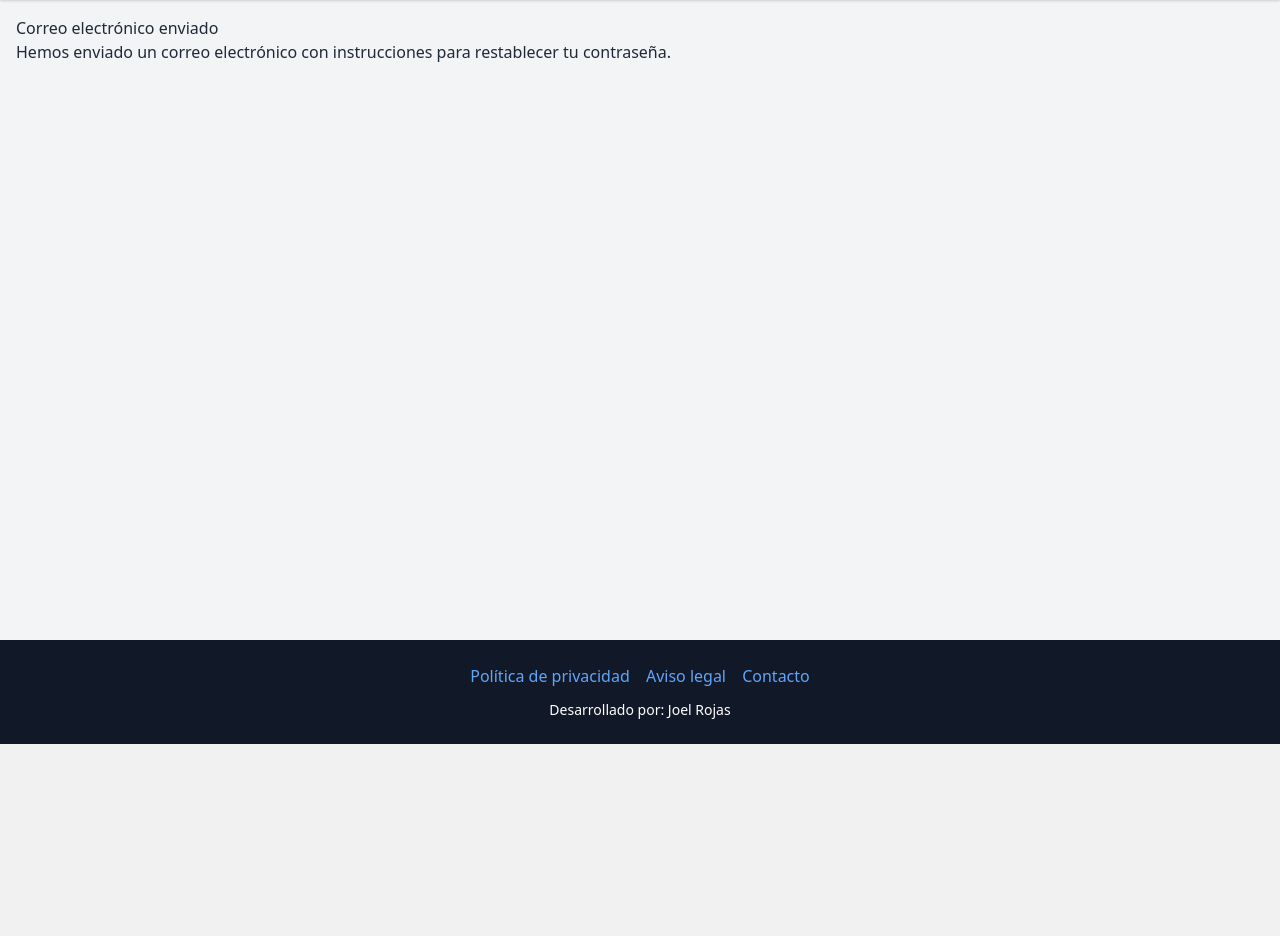
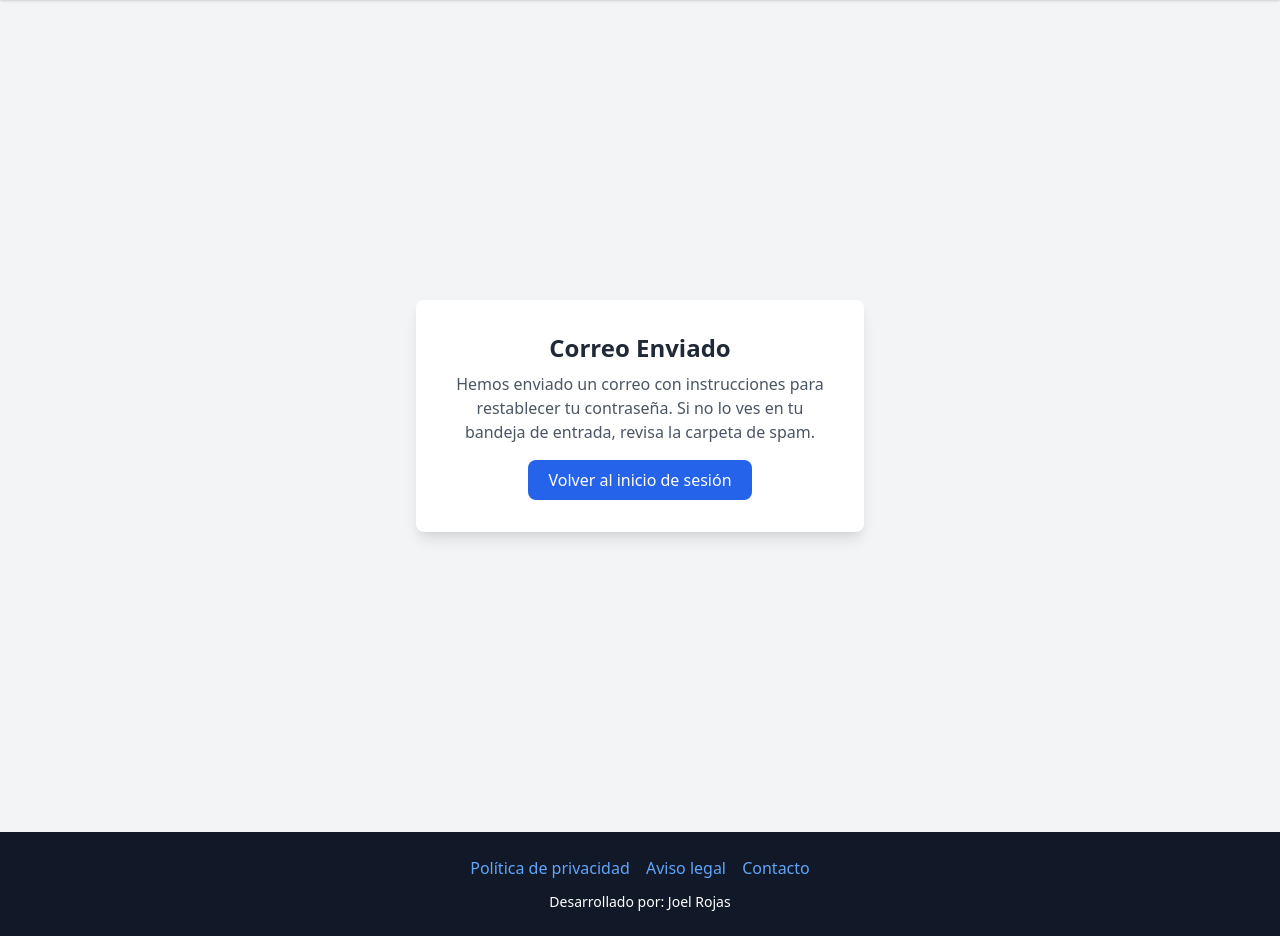
Before and after one commit to xtaxx12/Marketplace, a Django app: page /password_reset/done/ in a window 1280 px wide. Shown: the part 56-992 px from the top of the page. Before the commit the page ends 800 px from the top, so only its background shows below. Run offline with Django 4.2, Linux system fonts and the light colour scheme.

Commit message:
refactor: update password reset views and templates for improved user experience

```diff
--- a/core/templates/core/base.html
+++ b/core/templates/core/base.html
@@ -1,15 +1,29 @@
 {% load static %}
-<!doctype html>
+<!DOCTYPE html>
 <html lang="en">
   <head>
-    <meta charset="utf-8">
-    <meta name="viewport" content="width=device-width, initial-scale=1.0">
-    <link rel="shortcut icon" href="{% static 'icon1.ico' %}" type="image/x-icon">
-    <link href="https://cdn.jsdelivr.net/npm/tailwindcss@2.2.19/dist/tailwind.min.css" rel="stylesheet">
-    <link rel="stylesheet" href="https://cdnjs.cloudflare.com/ajax/libs/font-awesome/6.4.0/css/all.min.css" />
+    <meta charset="utf-8" />
+    <meta name="viewport" content="width=device-width, initial-scale=1.0" />
+    <link
+      rel="shortcut icon"
+      href="{% static 'icon1.ico' %}"
+      type="image/x-icon"
+    />
+
+    <script src="https://cdn.jsdelivr.net/npm/alpinejs@3.x.x/dist/cdn.min.js" defer></script>
+
+    <link
+      href="https://cdn.jsdelivr.net/npm/tailwindcss@2.2.19/dist/tailwind.min.css"
+      rel="stylesheet"
+    />
+    <link
+      rel="stylesheet"
+      href="https://cdnjs.cloudflare.com/ajax/libs/font-awesome/6.4.0/css/all.min.css"
+    />
     <title>{% block title %}{% endblock %} | Tienda Web</title>
     <style>
-        html, body {
+      html,
+      body {
         height: 100%;
         margin: 0;
       }
@@ -20,50 +34,132 @@
     <div class="flex flex-col min-h-screen">
       <!-- Navbar -->
       <nav class="bg-gray-900 text-white shadow">
-            <div class="container mx-auto px-4 py-3 flex items-center justify-between">
-                <a href="/" class="text-2xl font-bold hover:text-gray-400">Tienda Web</a>
+        <div
+          class="container mx-auto px-4 py-3 flex items-center justify-between"
+        >
+          <a href="/" class="text-2xl font-bold hover:text-gray-400"
+            >Tienda Web</a
+          >
           <!-- Mobile menu button -->
-                <button id="mobile-menu-button" class="lg:hidden block text-white focus:outline-none">
+          <button
+            id="mobile-menu-button"
+            class="lg:hidden block text-white focus:outline-none"
+          >
             <i class="fas fa-bars"></i>
           </button>
           <!-- Menu -->
           <ul id="mobile-menu" class="hidden lg:flex items-center space-x-6">
-                    <li><a href="{% url 'item:new' %}" class="hover:text-gray-400">New Item</a></li>
-                    <li><a href="{% url 'item:items' %}" class="hover:text-gray-400">Browse</a></li>
+            <li>
+              <a href="{% url 'item:new' %}" class="hover:text-gray-400"
+                >New Item</a
+              >
+            </li>
+            <li>
+              <a href="{% url 'item:items' %}" class="hover:text-gray-400"
+                >Browse</a
+              >
+            </li>
             {% if request.user.is_authenticated %}
-                        <li><a href="{% url 'conversation:inbox' %}" class="hover:text-gray-400">Inbox</a></li>
-                        <li><a href="{% url 'dashboard:index' %}" class="hover:text-gray-400">Dashboard</a></li>
-                        <li><span class="text-sm font-medium">User: {{ user.username }}</span></li>
             <li>
-                            <a href="{% url 'core:logout' %}" class="px-4 py-2 bg-red-500 text-white rounded-lg hover:bg-red-600">Cerrar Sesión</a>
+              <a
+                href="{% url 'conversation:inbox' %}"
+                class="hover:text-gray-400"
+                >Inbox</a
+              >
+            </li>
+            <li>
+              <a href="{% url 'dashboard:index' %}" class="hover:text-gray-400"
+                >Dashboard</a
+              >
+            </li>
+            <li>
+              <span class="text-sm font-medium">User: {{ user.username }}</span>
+            </li>
+            <li>
+              <a
+                href="{% url 'core:logout' %}"
+                class="px-4 py-2 bg-red-500 text-white rounded-lg hover:bg-red-600"
+                >Cerrar Sesión</a
+              >
             </li>
             {% else %}
             <li>
-                            <a href="{% url 'core:signup' %}" class="px-4 py-2 bg-green-500 text-white rounded-lg hover:bg-green-600">Sign Up</a>
+              <a
+                href="{% url 'core:signup' %}"
+                class="px-4 py-2 bg-green-500 text-white rounded-lg hover:bg-green-600"
+                >Sign Up</a
+              >
             </li>
             <li>
-                            <a href="{% url 'core:login' %}" class="px-4 py-2 bg-blue-500 text-white rounded-lg hover:bg-blue-600">Log In</a>
+              <a
+                href="{% url 'core:login' %}"
+                class="px-4 py-2 bg-blue-500 text-white rounded-lg hover:bg-blue-600"
+                >Log In</a
+              >
             </li>
             {% endif %}
           </ul>
         </div>
         <!-- Mobile menu hidden by default -->
-            <ul id="mobile-dropdown" class="hidden flex-col space-y-3 px-4 py-3 bg-gray-800 lg:hidden">
-                <li><a href="{% url 'item:new' %}" class="block text-white hover:text-gray-400">New Item</a></li>
-                <li><a href="{% url 'item:items' %}" class="block text-white hover:text-gray-400">Browse</a></li>
+        <ul
+          id="mobile-dropdown"
+          class="hidden flex-col space-y-3 px-4 py-3 bg-gray-800 lg:hidden"
+        >
+          <li>
+            <a
+              href="{% url 'item:new' %}"
+              class="block text-white hover:text-gray-400"
+              >New Item</a
+            >
+          </li>
+          <li>
+            <a
+              href="{% url 'item:items' %}"
+              class="block text-white hover:text-gray-400"
+              >Browse</a
+            >
+          </li>
           {% if request.user.is_authenticated %}
-                    <li><a href="{% url 'conversation:inbox' %}" class="block text-white hover:text-gray-400">Inbox</a></li>
-                    <li><a href="{% url 'dashboard:index' %}" class="block text-white hover:text-gray-400">Dashboard</a></li>
-                    <li><span class="block text-sm font-medium text-gray-300">User: {{ user.username }}</span></li>
           <li>
-                        <a href="{% url 'core:logout' %}" class="block px-4 py-2 bg-red-500 text-white rounded-lg hover:bg-red-600">Cerrar Sesión</a>
+            <a
+              href="{% url 'conversation:inbox' %}"
+              class="block text-white hover:text-gray-400"
+              >Inbox</a
+            >
+          </li>
+          <li>
+            <a
+              href="{% url 'dashboard:index' %}"
+              class="block text-white hover:text-gray-400"
+              >Dashboard</a
+            >
+          </li>
+          <li>
+            <span class="block text-sm font-medium text-gray-300"
+              >User: {{ user.username }}</span
+            >
+          </li>
+          <li>
+            <a
+              href="{% url 'core:logout' %}"
+              class="block px-4 py-2 bg-red-500 text-white rounded-lg hover:bg-red-600"
+              >Cerrar Sesión</a
+            >
           </li>
           {% else %}
           <li>
-                        <a href="{% url 'core:signup' %}" class="block px-4 py-2 bg-green-500 text-white rounded-lg hover:bg-green-600">Sign Up</a>
+            <a
+              href="{% url 'core:signup' %}"
+              class="block px-4 py-2 bg-green-500 text-white rounded-lg hover:bg-green-600"
+              >Sign Up</a
+            >
           </li>
           <li>
-                        <a href="{% url 'core:login' %}" class="block px-4 py-2 bg-blue-500 text-white rounded-lg hover:bg-blue-600">Log In</a>
+            <a
+              href="{% url 'core:login' %}"
+              class="block px-4 py-2 bg-blue-500 text-white rounded-lg hover:bg-blue-600"
+              >Log In</a
+            >
           </li>
           {% endif %}
         </ul>
@@ -71,17 +167,24 @@
 
       <!-- Main Content -->
       <main class="flex-grow container mx-auto p-4">
-            {% block content %}
-            {% endblock %}
+        {% block content %} {% endblock %}
       </main>
 
       <!-- Footer -->
       <footer class="bg-gray-900 text-white text-center py-6">
         <div class="container mx-auto">
           <p class="mb-3 space-x-3">
-                    <a href="#" class="text-blue-400 hover:text-blue-300">Política de privacidad</a>
-                    <a href="#" class="text-blue-400 hover:text-blue-300">Aviso legal</a>
-                    <a href="{% url 'core:contact' %}" class="text-blue-400 hover:text-blue-300">Contacto</a>
+            <a href="#" class="text-blue-400 hover:text-blue-300"
+              >Política de privacidad</a
+            >
+            <a href="#" class="text-blue-400 hover:text-blue-300"
+              >Aviso legal</a
+            >
+            <a
+              href="{% url 'core:contact' %}"
+              class="text-blue-400 hover:text-blue-300"
+              >Contacto</a
+            >
           </p>
           <p class="text-sm font-medium">Desarrollado por: Joel Rojas</p>
         </div>
@@ -90,12 +193,12 @@
 
     <!-- JavaScript -->
     <script>
-        document.addEventListener('DOMContentLoaded', function () {
-            const menuButton = document.getElementById('mobile-menu-button');
-            const mobileMenu = document.getElementById('mobile-dropdown');
+      document.addEventListener("DOMContentLoaded", function () {
+        const menuButton = document.getElementById("mobile-menu-button");
+        const mobileMenu = document.getElementById("mobile-dropdown");
 
-            menuButton.addEventListener('click', () => {
-                mobileMenu.classList.toggle('hidden');
+        menuButton.addEventListener("click", () => {
+          mobileMenu.classList.toggle("hidden");
         });
       });
     </script>
--- a/core/templates/core/password_reset.html
+++ b/core/templates/core/password_reset.html
@@ -7,7 +7,7 @@
     <h1 class="text-4xl font-bold text-center text-gray-800 mb-6">Password Reset</h1>
     <p class="text-center text-gray-600 mb-6">Enter your email address to receive a link to reset your password.</p>
 
-    <form method="post" action="">
+    <form method="post" >
         {% csrf_token %}
         {{ form.as_p }}
         <div class="text-center mt-8">
--- a/core/templates/core/password_reset_confirm.html
+++ b/core/templates/core/password_reset_confirm.html
@@ -21,7 +21,7 @@
                                 </div>
                             {% endif %}
 
-                            <form method="POST">
+                            <form method="post">
                                 {% csrf_token %}
 
                                 <div class="mb-4">
--- a/core/templates/core/password_reset_done.html
+++ b/core/templates/core/password_reset_done.html
@@ -1,7 +1,16 @@
 {% extends 'core/base.html' %}
 
-{% block title %}Password Reset Sent{% endblock %}
 {% block content %}
-  <h2>Correo electrónico enviado</h2>
-  <p>Hemos enviado un correo electrónico con instrucciones para restablecer tu contraseña.</p>
+<div class="flex flex-col items-center justify-center min-h-screen bg-gray-100">
+    <div class="bg-white shadow-lg rounded-lg p-8 max-w-md text-center">
+        <h2 class="text-2xl font-bold text-gray-800">Correo Enviado</h2>
+        <p class="text-gray-600 mt-2">
+            Hemos enviado un correo con instrucciones para restablecer tu contraseña.
+            Si no lo ves en tu bandeja de entrada, revisa la carpeta de spam.
+        </p>
+        <a href="{% url 'core:login' %}" class="mt-4 inline-block bg-blue-600 hover:bg-blue-700 text-white px-5 py-2 rounded-lg transition">
+            Volver al inicio de sesión
+        </a>
+    </div>
+</div>
 {% endblock %}
--- a/core/urls.py
+++ b/core/urls.py
@@ -1,6 +1,6 @@
 from django.urls import path
 from django.contrib.auth import views as auth_views
-from .views_auth import CustomPasswordResetView
+from .views_auth import CustomPasswordResetView,CustomPasswordResetCompleteView,CustomPasswordResetConfirmView
 from . import views
 from .forms import LoginForm
 
@@ -15,10 +15,9 @@ urlpatterns = [
 
     path('password_reset/', CustomPasswordResetView.as_view(), name='password_reset'),
     path('password_reset/done/', auth_views.PasswordResetDoneView.as_view(template_name='core/password_reset_done.html'), name='password_reset_done'),
-    path('reset/<uidb64>/<token>/', auth_views.PasswordResetConfirmView.as_view(template_name='core/password_reset_confirm.html'), name='password_reset_confirm'),
+    path('reset/<uidb64>/<token>/', CustomPasswordResetConfirmView.as_view(), name='password_reset_confirm'),
 
-    # Asegúrate de que esta URL esté correctamente definida
-    path('reset/done/', auth_views.PasswordResetCompleteView.as_view(template_name='core/password_reset_complete.html'), name='password_reset_complete'),
+    path('reset/done/', CustomPasswordResetCompleteView.as_view(), name='password_reset_complete'),
 
     path('send_email/', views.enviar_correo, name='send_email'),
 ]
```
Also changed, not shown: conversation/templates/conversation/detail.html (+53 -31 lines), core/templates/core/password_reset_complete.html (+12 -2 lines), core/views_auth.py (+11 -5 lines). Lines whose indentation alone changed are shown as unchanged.
